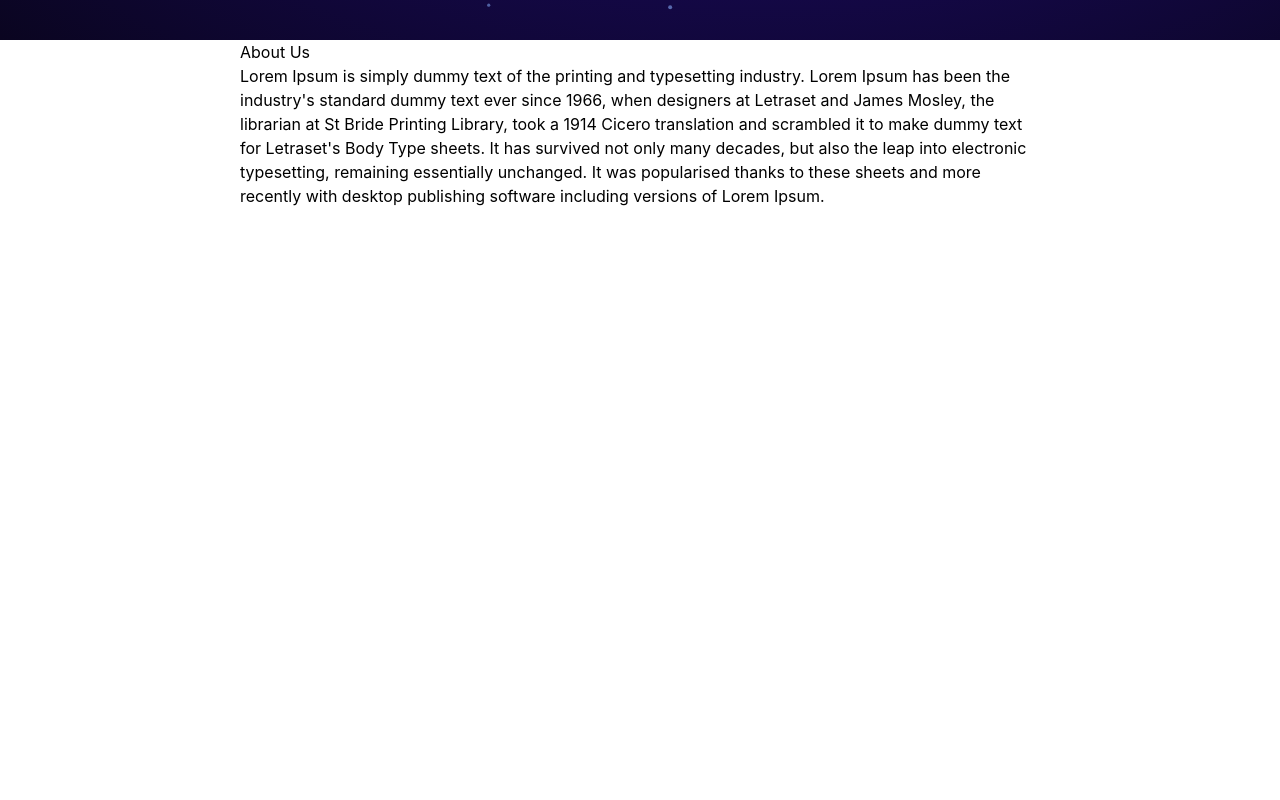
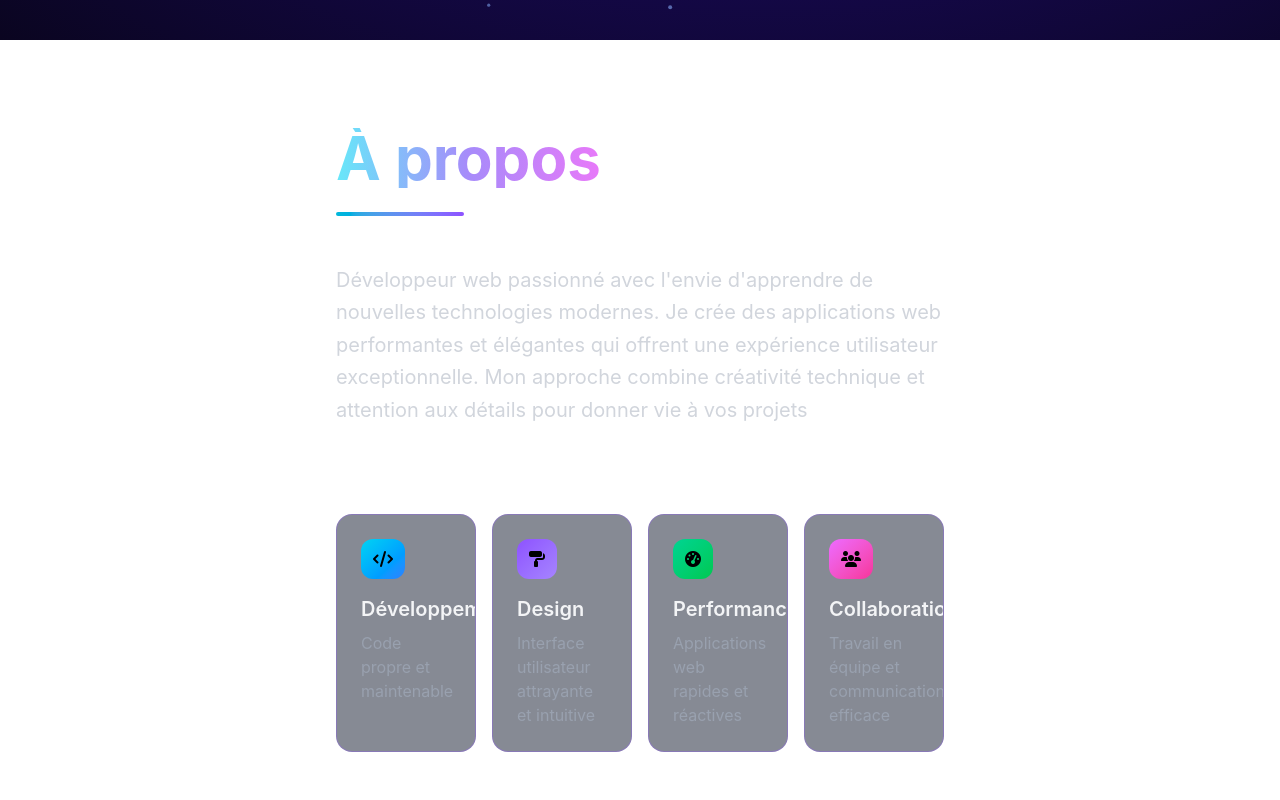
Before and after one commit to Bombe18/PortFolio, a React (Vite) app in the folder frontend/: page / in a window 1280 px wide. Shown: the part 760-1560 px from the top of the page. Built offline with nearby package versions, Linux system fonts and the light colour scheme.

Commit message:
added About page

```diff
--- a/frontend/src/components/FloatingNav.jsx
+++ b/frontend/src/components/FloatingNav.jsx
@@ -37,7 +37,7 @@ export default function FloatingNav() {
 
   return (
     <div className={s.mainNav}>
-      {/* ── Ligne décorative SVG ────────────────────────────────────────── */}
+      {/*Ligne décorative SVG */}
       {open && (
         <svg
           className={s.svg}
@@ -63,7 +63,7 @@ export default function FloatingNav() {
         </svg>
       )}
 
-      {/* ── Liste des items ──────────────────────────────────────────────── */}
+      {/*Liste des items*/}
       <div className={s.list}>
         {navItems.map((item, i) => {
           const isActive  = active === item.id;
@@ -71,6 +71,11 @@ export default function FloatingNav() {
           const translateClass = open ? s.translateClasses[i] : "translate-x-0";
           const delayClass     = s.delayClasses[i];
           const opacityClass   = open || isFirst ? s.itemVisible : s.itemHidden;
+          const iconClass      = isFirst
+            ? open
+              ? "fa-solid fa-house"
+              : "fa-solid fa-bars"
+            : item.iconClass;
 
           return (
             <div
@@ -81,13 +86,24 @@ export default function FloatingNav() {
               {open && (
                 <span className={s.tooltip}>{item.label}</span>
               )}
-              {/* Bouton qui scrolle vers la section */}
+              {/* Bouton de navigation */}
               <button
                 onClick={() => {
+                  if (isFirst) {
+                    if (!open) {
+                      setOpen(true);
+                      return;
+                    }
+                    if (active === item.id) {
+                      setOpen(false);
+                      return;
+                    }
+                  }
+
+                  {/*Scroller vers la section**/}
                   const el = document.getElementById(item.target);
                   if (el) el.scrollIntoView({ behavior: 'smooth', block: 'start' });
                   setActive(item.id);
-                  if (isFirst) setOpen((prev) => !prev);
                 }}
                 className={[
                   s.btnBase,
@@ -98,7 +114,7 @@ export default function FloatingNav() {
               >
                 {isActive && <span className={s.activeRing} />}
                 {isFirst  && <span className={s.firstRing}  />}
-                <i className={`${item.iconClass} text-lg`} aria-hidden="true" />
+                <i className={`${iconClass} text-lg`} aria-hidden="true" />
               </button>
             </div>
           )
--- a/frontend/src/pages/AboutPage.jsx
+++ b/frontend/src/pages/AboutPage.jsx
@@ -1,8 +1,50 @@
 export default function AboutPage() {
   return (
-    <div>
-      <h1>About Us</h1>
-      <p>Lorem Ipsum is simply dummy text of the printing and typesetting industry. Lorem Ipsum has been the industry's standard dummy text ever since 1966, when designers at Letraset and James Mosley, the librarian at St Bride Printing Library, took a 1914 Cicero translation and scrambled it to make dummy text for Letraset's Body Type sheets. It has survived not only many decades, but also the leap into electronic typesetting, remaining essentially unchanged. It was popularised thanks to these sheets and more recently with desktop publishing software including versions of Lorem Ipsum.</p>
-    </div>
+    <section className="flex min-h-screen flex-col justify-center ml-24 mr-24">
+      <div className="text-left w-fit">
+      <h2 className=" text-5xl md:text-6xl font-bold mb-6 bg-[linear-gradient(to_right,rgb(103,232,249),rgb(167,139,250),rgb(232,121,249))] bg-clip-text text-transparent">
+        À propos
+      </h2>
+      <div className="h-1 w-32 bg-linear-to-r from-cyan-500 to-violet-500 mb-12 rounded-full" />
+</div>
+      <p className="text-xl text-gray-300 mb-16 max-w-3xl leading-relaxed">Développeur web passionné avec l'envie d'apprendre de nouvelles technologies modernes.
+        Je crée des applications web performantes et élégantes qui offrent une expérience utilisateur exceptionnelle.
+        Mon approche combine créativité technique et attention aux détails pour donner vie à vos projets
+      </p>
+
+      <div className="mt-6 grid grid-cols-1 sm:grid-cols-2 lg:grid-cols-4 gap-4">
+        <article className="relative bg-slate-900/50 backdrop-blur-sm border border-violet-500/30 rounded-2xl p-6 overflow-hidden hover:scale-105 hover:-translate-y-2 transition-transform duration-200 ">
+          <div className={`inline-flex p-3 rounded-xl bg-gradient-to-br from-cyan-400 to-blue-500 mb-4`}><i class="fa-solid fa-code" aria-hidden="true"  ></i></div>
+          <h3 className="text-xl font-semibold mb-2 text-gray-100">
+            Développement
+          </h3>
+          <p className="text-gray-400">Code propre et maintenable</p>
+        </article>
+
+        <article className="relative bg-slate-900/50 backdrop-blur-sm border border-violet-500/30 rounded-2xl p-6 overflow-hidden hover:scale-105 hover:-translate-y-2 transition-transform duration-200  "  >
+          <div className={`inline-flex p-3 rounded-xl bg-gradient-to-br from-violet-500 to-violet-400 mb-4`}><i class="fa-solid fa-paint-roller" aria-hidden="true"  ></i></div>
+          <h3 className="text-xl font-semibold mb-2 text-gray-100">
+            Design
+          </h3>
+          <p className="text-gray-400">Interface utilisateur attrayante et intuitive</p>
+        </article>
+
+        <article className="relative bg-slate-900/50 backdrop-blur-sm border border-violet-500/30 rounded-2xl p-6 overflow-hidden hover:scale-105 hover:-translate-y-2 transition-transform duration-200">
+          <div className={`inline-flex p-3 rounded-xl bg-gradient-to-br from-emerald-400 to-green-500 mb-4`}><i class="fa-solid fa-tachometer-alt" aria-hidden="true"  ></i></div>
+          <h3 className="text-xl font-semibold mb-2 text-gray-100">
+            Performance
+          </h3>
+          <p className="text-gray-400">Applications web rapides et réactives</p>
+        </article>
+
+        <article className="relative bg-slate-900/50 backdrop-blur-sm border border-violet-500/30 rounded-2xl p-6 overflow-hidden hover:scale-105 hover:-translate-y-2 transition-transform duration-200">
+          <div className={`inline-flex p-3 rounded-xl bg-gradient-to-br from-fuchsia-400 to-pink-500 mb-4`}><i class="fa-solid fa-users" aria-hidden="true"  ></i></div>
+          <h3 className="text-xl font-semibold mb-2 text-gray-100">
+            Collaboration
+          </h3>
+          <p className="text-gray-400">Travail en équipe et communication efficace</p>
+        </article>
+      </div>
+    </section>
   );
 }
```
